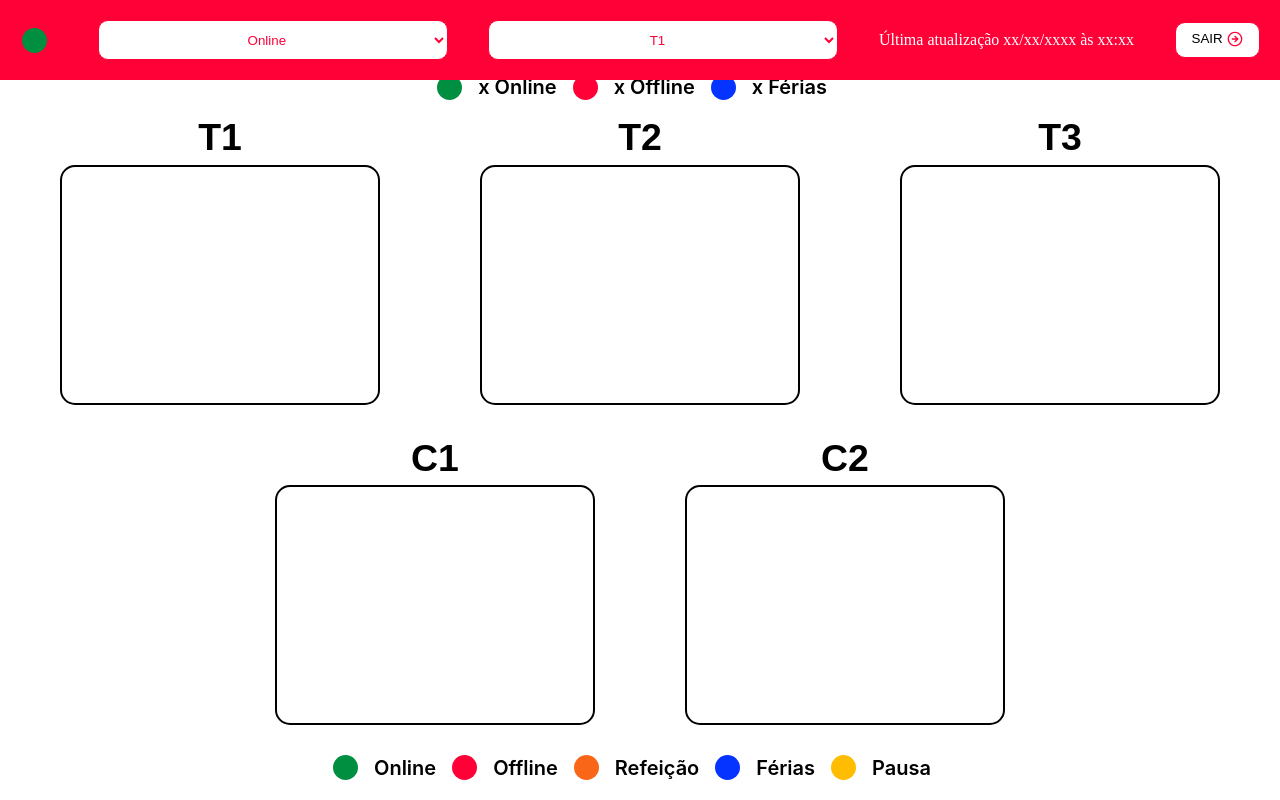
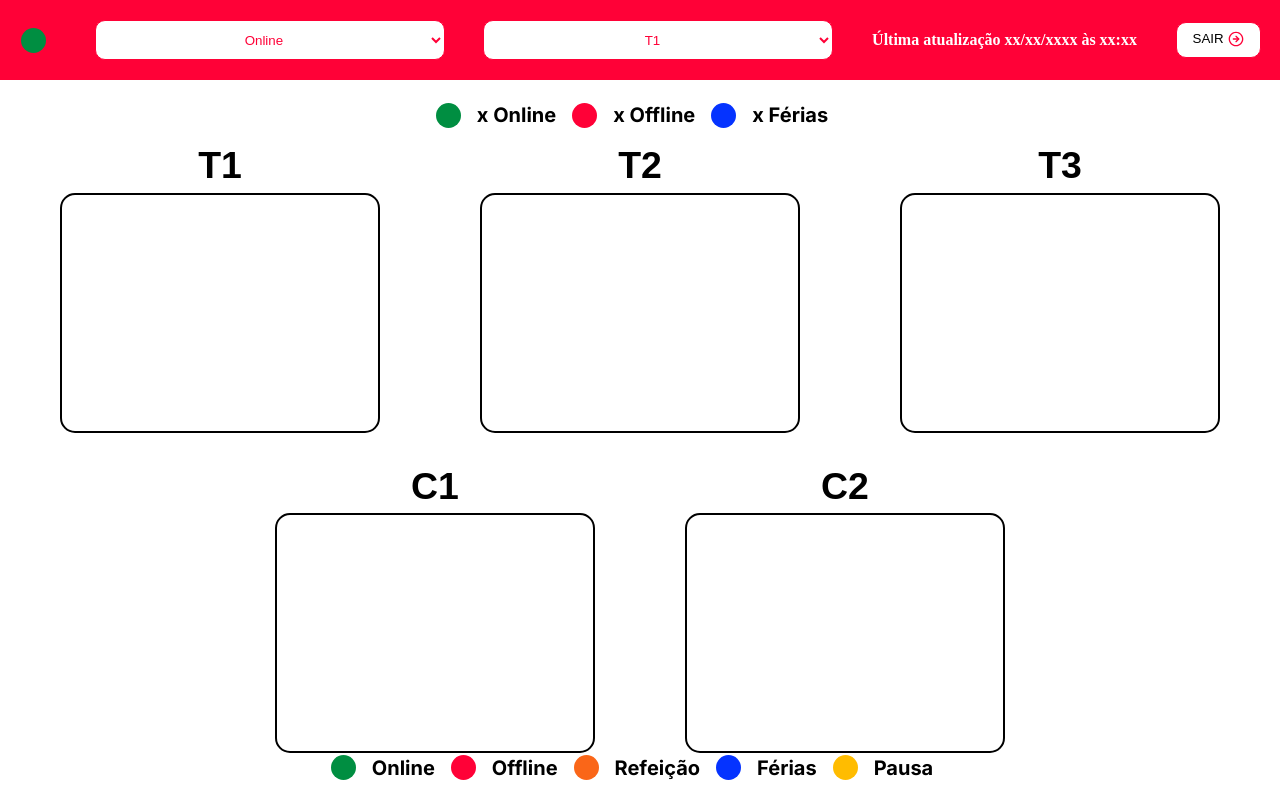
Before and after one commit to julianacsmacedo/chronos, a Django app: template gerenciamento/templates/home.html in a window 1280 px wide. Run offline with Django 3.2, Linux system fonts and the light colour scheme; the template is opened without the code that fills it, so the values that code supplies are empty; some web fonts are replaced.

Commit message:
feat[OTS-559]:mudando função home e responsividade

```diff
--- a/gerenciamento/static/styles/home.css
+++ b/gerenciamento/static/styles/home.css
@@ -41,6 +41,7 @@
 
 nav > p {
     color: #FFFFFF;
+    font-weight: bold;
 }
 
 .profile {
@@ -53,7 +54,7 @@
 
 .name {
     padding-left: 0.5rem;
-    font-family: 'Inter';
+    font-family: 'Inter', sans-serif;
     font-weight: 700;
     font-size: 20px;
     line-height: 29px;
@@ -97,6 +98,7 @@
 /* ESTILIZAÇÃO  SECTIONS*/
 main {
     display: grid;
+    margin-top: 3.5rem;
 }
 
 main > section {
@@ -158,6 +160,7 @@
     display: flex;
     align-items: center;
     justify-content: center;
+
 }
 
 footer {
@@ -172,9 +175,9 @@
 
 footer > p, main > section > p {
     margin: 0 1rem 0 1rem;
-    font-family: 'Inter';
-    font-weight: 600;
-    font-size: 20px;
+    font-family: 'Inter', sans-serif;
+    font-weight: 500;
+    font-size: 1.25em;
     line-height: 20px;
     display: flex;
     align-items: center;
--- a/gerenciamento/templates/home.html
+++ b/gerenciamento/templates/home.html
@@ -11,6 +11,9 @@
       type="text/css"
       href="//fonts.googleapis.com/css?family=Iceland"
     />
+    <link rel="preconnect" href="https://fonts.googleapis.com">
+    <link rel="preconnect" href="https://fonts.gstatic.com" crossorigin>
+    <link href="https://fonts.googleapis.com/css2?family=Inter:wght@700&display=swap" rel="stylesheet">
     <link rel="stylesheet" type="text/css" href="{% static 'styles/home.css' %}"/>
     <title>HOME</title>
 </head>
```
Also changed, not shown: gerenciamento/views.py (+4 -3 lines), db.sqlite3.
